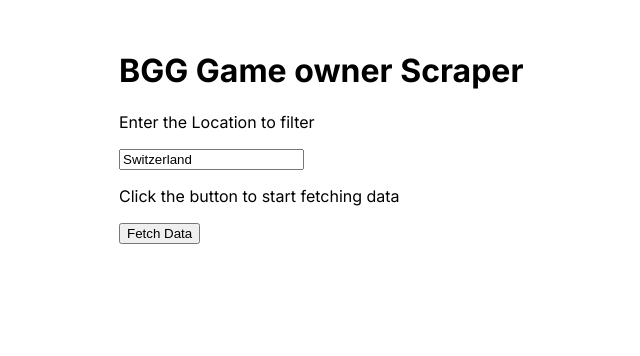
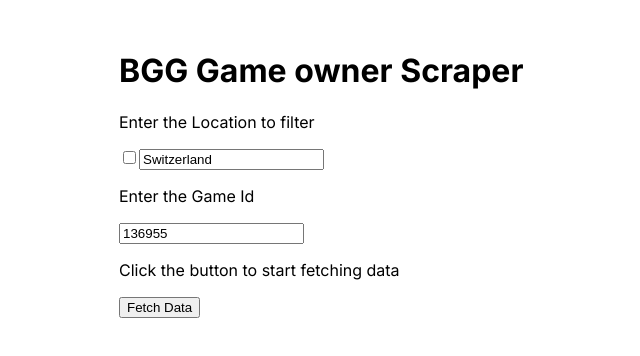
Before and after one commit to nw1n/bgg-scraper-next, a Next.js app: page / in a window 1280 px wide. Shown: the top 356 px of the page, without its empty margins (106-746 px from the left). Built offline with nearby package versions, Linux system fonts and the light colour scheme.

Commit message:
ok working nicely

```diff
--- a/src/app/page.tsx
+++ b/src/app/page.tsx
@@ -56,8 +56,14 @@
   // const [currentPageNumber, setCurrentPageNumber] = useState(1)
   const [isLoading, setIsLoading] = useState(false)
   const [gameId, setGameId] = useState(136955)
-  const [inputValue, setInputValue] = useState('Switzerland')
+  const [locationInputValue, setLocationInputValue] = useState('Switzerland')
+  const [gameIdInputValue, setGameIdInputValue] = useState('136955')
   const [filteredData, setFilteredData] = useState<LocatedUser[]>([])
+  const [isChecked, setIsChecked] = useState(false)
+
+  function handleCheckboxChange(event: React.ChangeEvent<HTMLInputElement>) {
+    setIsChecked(event.target.checked)
+  }
 
   const buttonRef = useRef<HTMLButtonElement>(null)
 
@@ -67,12 +73,18 @@
   //   // }
   // }, [])
 
-  function handleInputChange(event: React.ChangeEvent<HTMLInputElement>) {
-    setInputValue(event.target.value)
+  function handleLocationInputChange(
+    event: React.ChangeEvent<HTMLInputElement>,
+  ) {
+    setLocationInputValue(event.target.value)
+  }
+
+  function handleGameIdInputChange(event: React.ChangeEvent<HTMLInputElement>) {
+    setGameIdInputValue(event.target.value)
   }
 
   async function fetchPage() {
-    if (timesFailed > 10) {
+    if (timesFailed >= 10) {
       console.log('too many fails, stopping')
       setIsLoading(false)
       return
@@ -110,19 +122,38 @@
   }
 
   useEffect(() => {
-    const newFilteredData = allData.filter((item: LocatedUser) => {
-      const location = `${item.user.country} ${item.user.city}`
-      return location.toLowerCase().includes(inputValue.toLowerCase())
-    })
-    setFilteredData(newFilteredData)
-  }, [allData, inputValue])
+    if (isChecked) {
+      const newFilteredData = allData.filter((item: LocatedUser) => {
+        const location = `${item.user.country} ${item.user.city}`
+        return location.toLowerCase().includes(locationInputValue.toLowerCase())
+      })
+      setFilteredData(newFilteredData.reverse())
+    } else {
+      setFilteredData(allData.reverse())
+    }
+  }, [allData, locationInputValue, isChecked])
 
   return (
     <div className="container">
       <main>
         <h1>BGG Game owner Scraper</h1>
         <p>Enter the Location to filter</p>
-        <input type="text" value={inputValue} onChange={handleInputChange} />
+        <input
+          type="checkbox"
+          checked={isChecked}
+          onChange={handleCheckboxChange}
+        />
+        <input
+          type="text"
+          value={locationInputValue}
+          onChange={handleLocationInputChange}
+        />
+        <p>Enter the Game Id</p>
+        <input
+          type="text"
+          value={gameIdInputValue}
+          onChange={handleGameIdInputChange}
+        />
         <p>Click the button to start fetching data</p>
         <button ref={buttonRef} onClick={fetchAllData} disabled={isLoading}>
           {isLoading ? 'Fetching Data...' : 'Fetch Data'}
```
